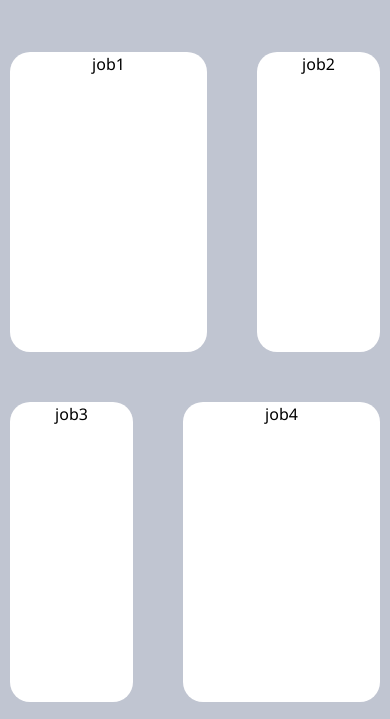
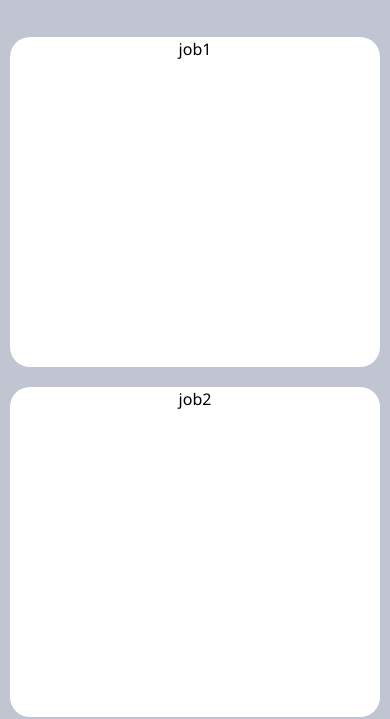
Before and after one commit to justadamhopkins/AdamHopkinsSSG, a Gatsby site: page /portfolio in a window 390 px wide. Shown: the part 132-851 px from the top of the page. Built offline with nearby package versions, Linux system fonts and the light colour scheme; Gatsby itself is replaced by a stand-in of ours.

Commit message:
made card list responsive

```diff
--- a/src/components/Card/Card.tsx
+++ b/src/components/Card/Card.tsx
@@ -1,6 +1,7 @@
-import { motion, AnimateSharedLayout, AnimatePresence } from 'framer-motion'
-import React, { Dispatch, FC, SetStateAction, useState } from 'react'
+import { motion } from 'framer-motion'
+import React, { FC } from 'react'
 import styled from 'styled-components'
+import { breakpoint } from '../../styles/ui/breakpoints'
 
 const StyledCardContentWrapper = styled.div`
   width: 100%;
@@ -26,10 +27,16 @@ const StyledCardList = styled(motion.ul)`
   align-content: flex-start;
   li {
     position: relative;
+    height: 350px;
+    flex: 1 0 100%;
+    max-width: 100%;
+    padding: 10px;
+    padding-left: 0;
+    padding-right: 0;
+    ${breakpoint.md`
       padding: 25px;
-    height: 350px;
+      max-width: 40%;
       flex: 0 0 40%;
-    max-width: 40%;
       &:nth-child(4n + 1),
       &:nth-child(4n + 4) {
         flex: 0 0 60%;
@@ -41,6 +48,7 @@ const StyledCardList = styled(motion.ul)`
       &:nth-child(even) {
         padding-right: 0;
     }
+    `}
   }
 `
 
@@ -64,7 +72,6 @@ interface CardProps {
 
 export const CardList: FC<CardProps> = ({ portfolioHistory, triggerModal }) => {
   return (
-    <AnimateSharedLayout>
     <StyledCardList layout>
       {portfolioHistory.map(({ title, id, content }) => (
         <motion.li key={id}>
@@ -72,6 +79,5 @@ export const CardList: FC<CardProps> = ({ portfolioHistory, triggerModal }) => {
         </motion.li>
       ))}
     </StyledCardList>
-    </AnimateSharedLayout>
   )
 }
```
Lines whose indentation alone changed are shown as unchanged.
